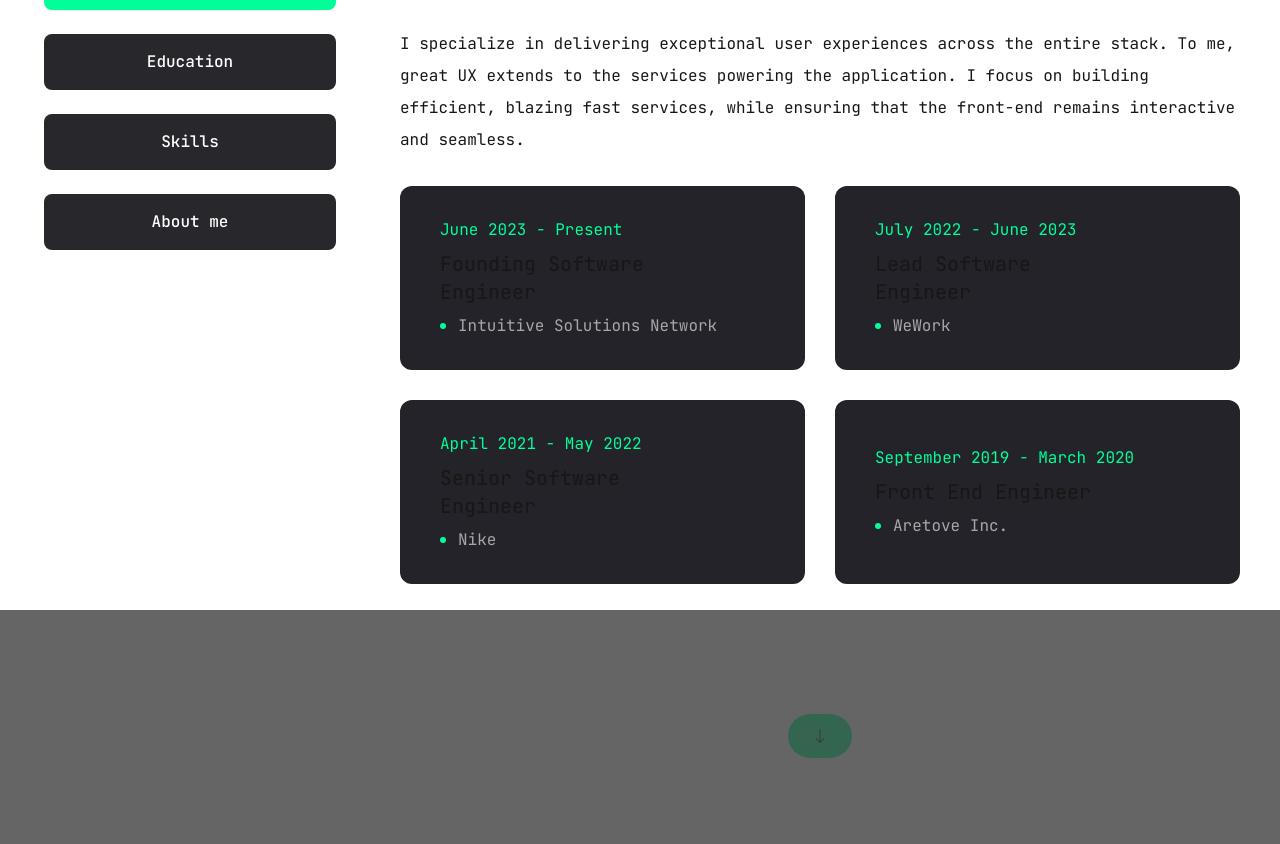
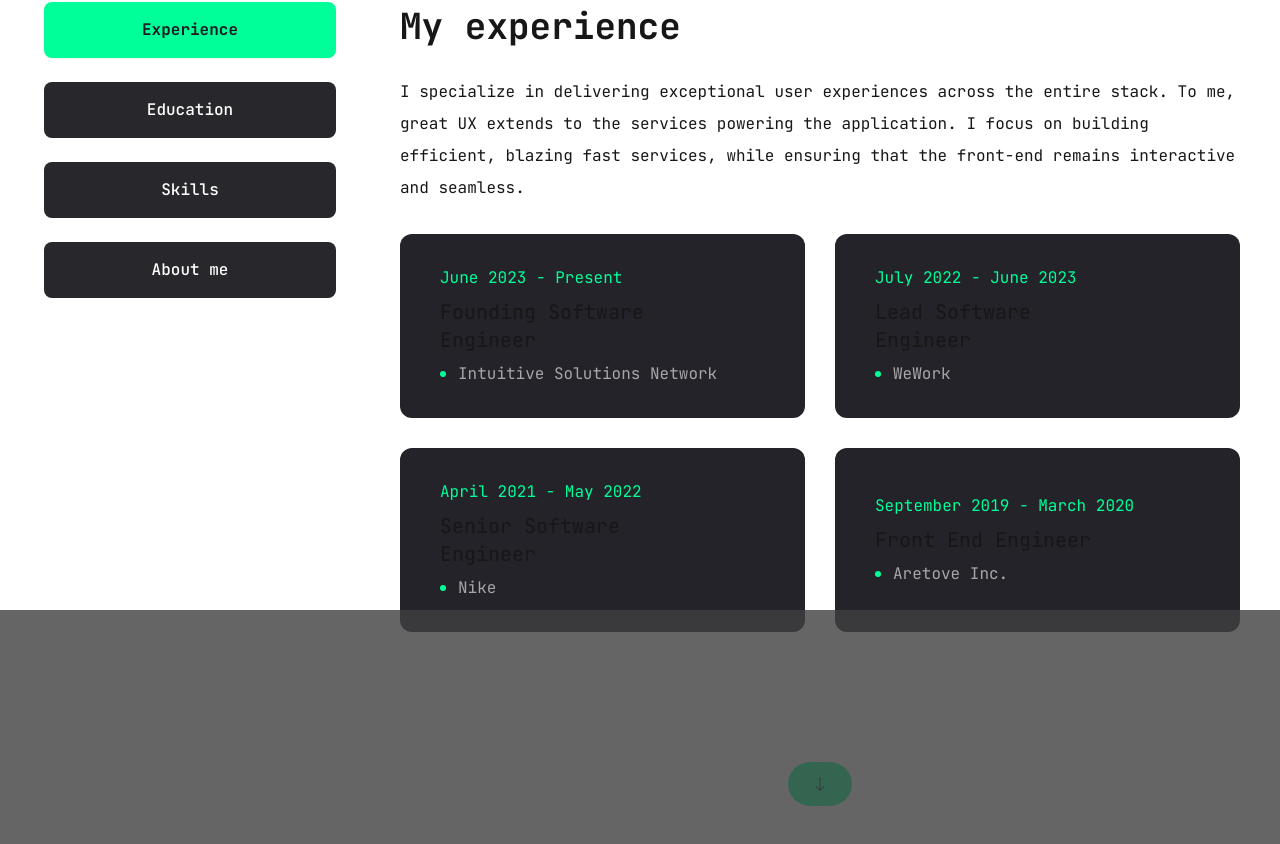
Before and after one commit to BakariMorris/bakari.tech, a Next.js app: page /resume in a window 1280 px wide. Shown: the part 190-1034 px from the top of the page. Before the commit the page ends 956 px from the top, so only its background shows below. Built offline with nearby package versions, Linux system fonts and the light colour scheme.

Commit message:
Added styling and animations for all of the pages and story buttons

```diff
--- a/app/contact/page.tsx
+++ b/app/contact/page.tsx
@@ -43,7 +43,7 @@ const Contact = () => {
             <form className='flex flex-col gap-6 p-10 bg-[#27272c] rounded-xl'>
               <h3 className='text-4xl text-accent'>Let&apos;s work together</h3>
               <p className='text-white/60'>
-                Feel free to reach out! You can expect a response in 1-2 days. I look forward to hearing about what you{`&apos;`}re working on!
+                Feel free to reach out! You can expect a response in 1-2 days. I look forward to hearing about what you&apos;re working on!
               </p>
               <div className='grid grid-cols-1 md:grid-cols-2 gap-6'>
                 <Input type='firstname' placeholder='First Name'></Input>
--- a/app/page.tsx
+++ b/app/page.tsx
@@ -9,6 +9,7 @@ import { FiArrowRight } from 'react-icons/fi';
 
 export default function Home() {
   return (
+    <>
     <section className="h-full mt-10">
       <div className="container mx-auto h-full flex flex-col lg:flex-row lg:justify-between sm:justify-end xl:pb-8">
         <div className="flex flex-col xl:flex-row items-center  xl:pt-8 xl:pb-24 order-2 lg:order-none lg:pr-10">
@@ -42,10 +43,12 @@ export default function Home() {
         </div>
       </div>
       <Stats />
-      <StoryNav
-        nextLink="/services"
-        buttonStyling='lg:mt-32'
-      />
     </section>
+
+    <StoryNav
+    nextLink="/services.html"
+    buttonStyling='lg:mt-32'
+  />
+  </>
   );
 }
--- a/app/resume/page.tsx
+++ b/app/resume/page.tsx
@@ -209,7 +209,7 @@ const Resume = () => {
           opacity: 1,
           transition: { delay: 2.4, duration: 0.4, ease: 'easeIn' },
         }}
-        className='min-h-[80vh] container flex items-center justify-center py-12 xl:py-0'
+        className='min-h-[80vh] container flex items-center justify-center py-12'
       >
         <Tabs defaultValue='experience' className='flex flex-col xl:flex-row gap-[60px]'>
           <TabsList className='flex flex-col w-full max-w-[300px] mx-auto xl:mx-0 gap-6'>
@@ -299,7 +299,7 @@ const Resume = () => {
               </div>
             </TabsContent>
         <StoryNav
-          nextLink="/work"
+          nextLink="/work.html"
           buttonStyling='mt-32'
         />
           </div>
--- a/app/services/page.tsx
+++ b/app/services/page.tsx
@@ -41,7 +41,7 @@ const services:Array<IServices> = [
 const Services = () => {
   return (
     <>
-    <section className='min-h-[80vh] px-10 flex flex-col justify-center py-12 xl:py-0'>
+    <section className='min-h-[80vh] px-10 flex flex-col justify-center py-12'>
       <motion.div initial={{opacity: 0}} animate={{
         opacity: 1,
         transition: {
@@ -66,7 +66,7 @@ const Services = () => {
 
     </section>
     <StoryNav
-      nextLink="/resume"
+      nextLink="/resume.html"
       />
     </>
   );
--- a/app/work/page.tsx
+++ b/app/work/page.tsx
@@ -12,6 +12,7 @@ import { Tooltip, TooltipContent, TooltipProvider, TooltipTrigger } from '@radix
 import Link from 'next/link';
 import Image from 'next/image';
 import WorkSliderBtns from '@/components/WorkSliderBtns';
+import StoryNav from '@/components/StoryNav';
 
 interface I_projects {
   num: string,
@@ -142,6 +143,10 @@ const Work = ():ReactNode => {
           </div>
         </div>
       </div>
+    <StoryNav
+    nextLink="/contact.html"
+    buttonStyling='lg:mt-32'
+    />
     </motion.section>
   )
 }
--- a/components/StoryNav.tsx
+++ b/components/StoryNav.tsx
@@ -1,6 +1,7 @@
 import Link from 'next/link';
 import { Button } from './ui/button';
 import { BsArrowDown } from 'react-icons/bs';
+import { motion } from 'framer-motion';
 
 interface I_props {
   nextLink: string,
@@ -17,17 +18,22 @@ const StoryNav = (props: I_props) => {
   } = props;
 
   return (
-    <>
+    <motion.div
+    initial={{opacity: 0}}
+    className='flex justify-center z-[-1]'
+    animate={{
+      opacity: 1,
+      transition: {delay: 1, duration: 0.4, ease: 'easeInOut'}
+    }}>
       {<Link
         href={nextLink}
-
-        className={`${buttonStyling} relative z-[-1] text-center flex justify-center mb-2`}>
+        className={`${buttonStyling} relative text-center mb-8`}>
         <Button
           >
           {(nextIcon) ? nextIcon : <BsArrowDown />}
           </Button>
       </Link>}
-    </>
+    </motion.div>
   )
 }
 
--- a/next.config.mjs
+++ b/next.config.mjs
@@ -1,5 +1,7 @@
 /** @type {import('next').NextConfig} */
 const nextConfig = {
+  output: 'export',
+  images: { unoptimized: true }
 };
 
 export default nextConfig;
```
Also changed, not shown: components/MobileNav.tsx (+4 -4 lines), components/Nav.tsx (+4 -4 lines).
